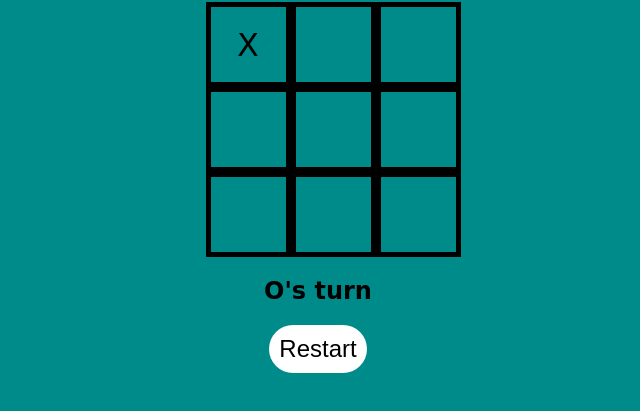
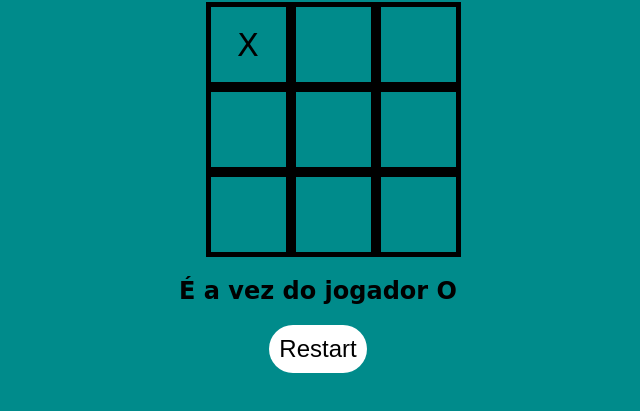
Before and after one commit to natanleal1/jogodavelha, a plain HTML site: page index.html in a window 1280 px wide. Both pictures are taken after a click on the element 570 px from the left and 249 px from the top of the page. Shown: the part 205-616 px from the top of the page, without its empty margins (322-962 px from the left). Drawn offline with Linux system fonts and the light colour scheme; a web font is replaced by a local one.

Commit message:
Add files via upload

```diff
--- a/index.html
+++ b/index.html
@@ -3,7 +3,7 @@
 <head>
     <meta charset="UTF-8">
     <meta name="viewport" content="width=device-width, initial-scale=1.0">
-    <title>Document</title>
+    <title>JogoDaVelha</title>
     <link rel="stylesheet" href="style.css">
 </head>
 <body>
--- a/script.js
+++ b/script.js
@@ -23,7 +23,7 @@ initializeGame();
 function initializeGame() {
     cells.forEach(cell => cell.addEventListener('click', cellClicked));
     restart.addEventListener('click', restartGame);
-    gameStatus.textContent = `${currentPlayer}'s turn`;
+    gameStatus.textContent = `É a vez do jogador ${currentPlayer}`;
     running = true;
 }
 
@@ -45,7 +45,7 @@ function updateCell(cell, index) {
 
 function changePlayer() {
     currentPlayer = (currentPlayer === "X") ? "O" : "X";
-    gameStatus.textContent = `${currentPlayer}'s turn`;
+    gameStatus.textContent = `É a vez do jogador ${currentPlayer}`;
 }
 
 function checkWinner() {
```
